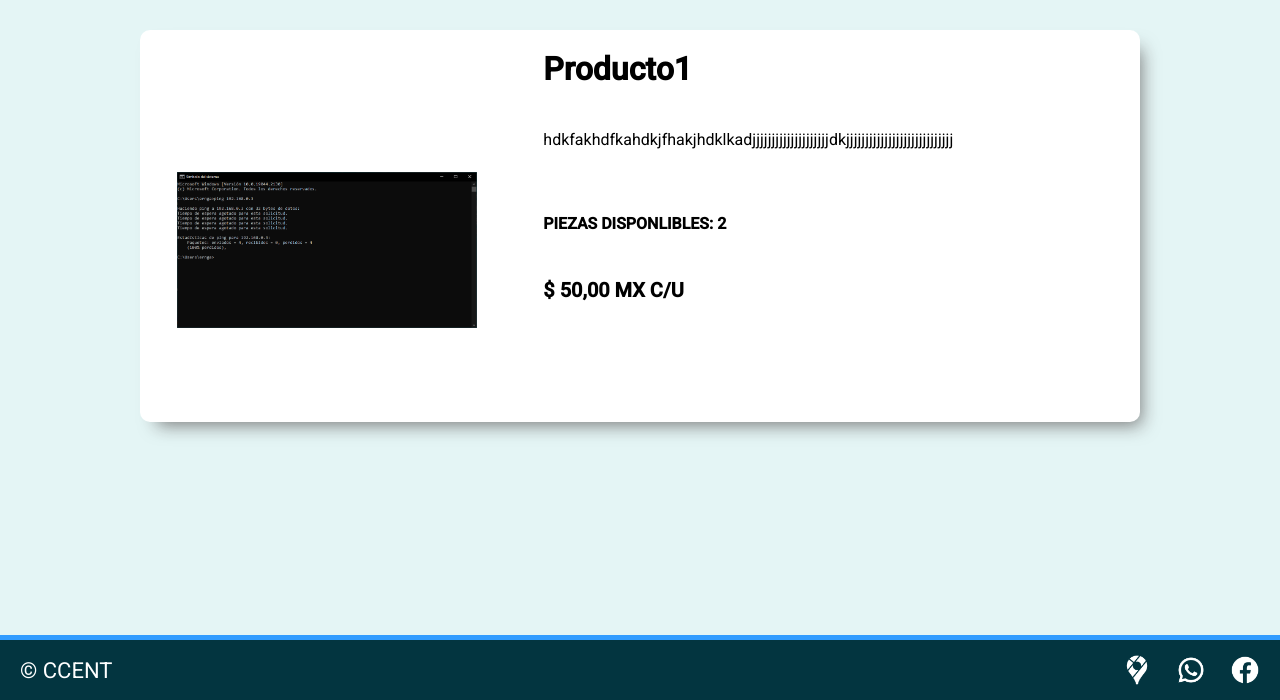
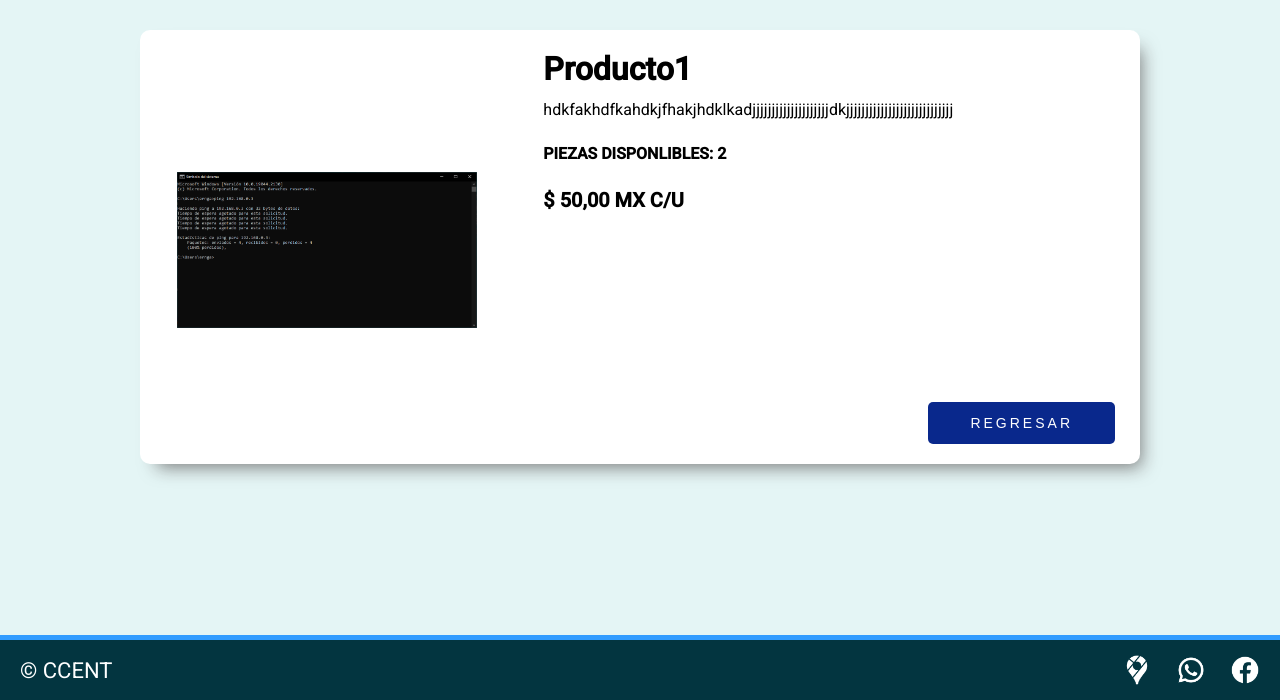
Before and after one commit to Edggarius/SPAWF-ARCHIVES, a Django app: page /producto/1 in a window 1280 px wide. Shown: the part 100-800 px from the top of the page. Run offline with Django 4.2, Linux system fonts and the light colour scheme; data comes from the database, SQL or seed files in the repository; both versions use the stored data as it was after the commit; some libraries are stand-ins or nearby versions.

Commit message:
boton del producto agregado

```diff
--- a/apps/templates/home/producto.html
+++ b/apps/templates/home/producto.html
@@ -16,9 +16,21 @@
     </div>
     <div class="item-contenido">
       <div class="parrafo">
-        <p class="p-desc">{{producto.descripcion | safe}}</p>
+        <p class="p-desc">{{producto.descripcion | safe}} </p>
         <p class="p-piezas">Piezas disponlibles: {{producto.stock}}</p>
         <p class="p-precio">$ {{producto.precio}} MX C/U</p>
+      </div>
+    </div>
+    <div class="item-boton">
+      <div class="boton-regresar">
+        <a class="inicio" href={% url 'materiales' %} target="_self">
+          <button>
+            <span class="label">Regresar</span>
+            <span class="icon">
+              <svg xmlns="http://www.w3.org/2000/svg" viewBox="0 0 24 24" width="24" height="24"><path fill="none" d="M0 0h24v24H0z"></path><path fill="currentColor" d="M16.172 11l-5.364-5.364 1.414-1.414L20 12l-7.778 7.778-1.414-1.414L16.172 13H4v-2z"></path></svg>
+            </span>
+          </button>
+        </a>
       </div>
     </div>
   </div>
--- a/static/css/producto.css
+++ b/static/css/producto.css
@@ -1,6 +1,7 @@
 .item-title { grid-area: titulo;}
 .item-img { grid-area: img;}
 .item-contenido { grid-area: contenido;}
+.item-boton{grid-area: boton;}
 
 .container-material{
   width: auto;
@@ -19,11 +20,17 @@
 
     grid-template-areas:
     '. titulo titulo titulo titulo titulo'
-    'img contenido contenido contenido contenido contenido';
+    'img contenido contenido contenido contenido contenido'
+    'boton boton boton boton boton boton';
 
   padding: 0.5rem;
   width: 100%;
   height: 100%;
+}
+
+.boton-regresar{
+  display: flex;
+  flex-direction: row-reverse;
 }
 
 .item-title{
@@ -40,13 +47,17 @@
 }
 
 .item-contenido p{
-  padding: 1rem 0;
+
+  width: 100%;
 }
 
-.item-contenido li{
-  font-size: 1.7rem;
-  margin-left: 5rem;
-  margin-top: 1rem;
+p{
+  width: 100%;
+
+}
+
+.tem-contenido{
+  width: 100%;
 }
 
 .p-piezas, .p-precio{
@@ -55,7 +66,14 @@
   font-weight: bold;
 }
 
+.parrafo{
+  width: 100%;
+  display: flex;
+  flex-direction: column;
+}
+
 .p-desc{
+  width: 100%;
   font-size: 1.7rem;
 }
 
@@ -72,11 +90,67 @@
 main{
 display: flex;
     justify-content: center;
-  }
+}
 
 .container-material{
   width: 100rem;
 }
+
+button {
+ position: relative;
+ font-size: 14px;
+ letter-spacing: 3px;
+ height: 3em;
+ padding: 0 3em;
+ border: none;
+ background-color: rgb(9, 40, 140);
+ color: #fff;
+ text-transform: uppercase;
+ overflow: hidden;
+ border-radius: 5px
+}
+
+button::before {
+ content: '';
+ display: block;
+ position: absolute;
+ z-index: 0;
+ bottom: 0;
+ left: 0;
+ height: 0px;
+ width: 100%;
+ background: rgb(27, 83, 196);
+ background: linear-gradient(90deg, rgb(27, 69, 196) 20%, rgb(21, 7, 124) 100%);
+ transition: 0.2s;
+}
+
+button .label {
+ position: relative;
+}
+
+button .icon {
+ display: flex;
+ align-items: center;
+ justify-content: center;
+ height: 3em;
+ width: 3em;
+ position: absolute;
+ top: 3em;
+ right: 0;
+ opacity: 0;
+ transition: 0.4s;
+}
+
+button:hover::before {
+ height: 100%;
+}
+
+button:hover .icon {
+ top: 0;
+ opacity: 1;
+}
+
+
 
 @media (max-width: 915px){
   .container-grid{
@@ -111,5 +185,4 @@ display: flex;
     object-fit: scale-down;
   }
 
-
 }
```
Also changed, not shown: db.sqlite3, static/img/productos/ping.PNG (added).
